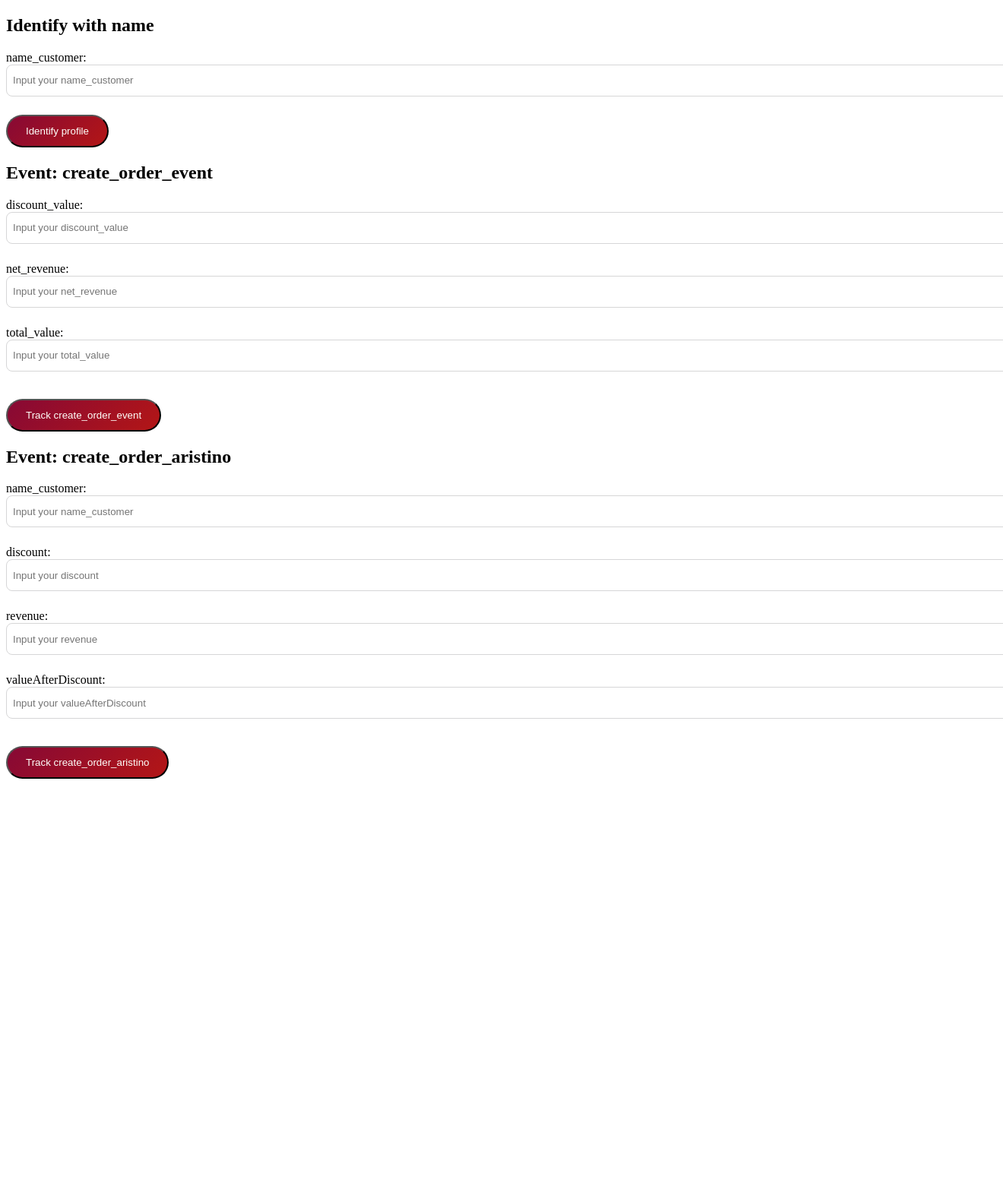
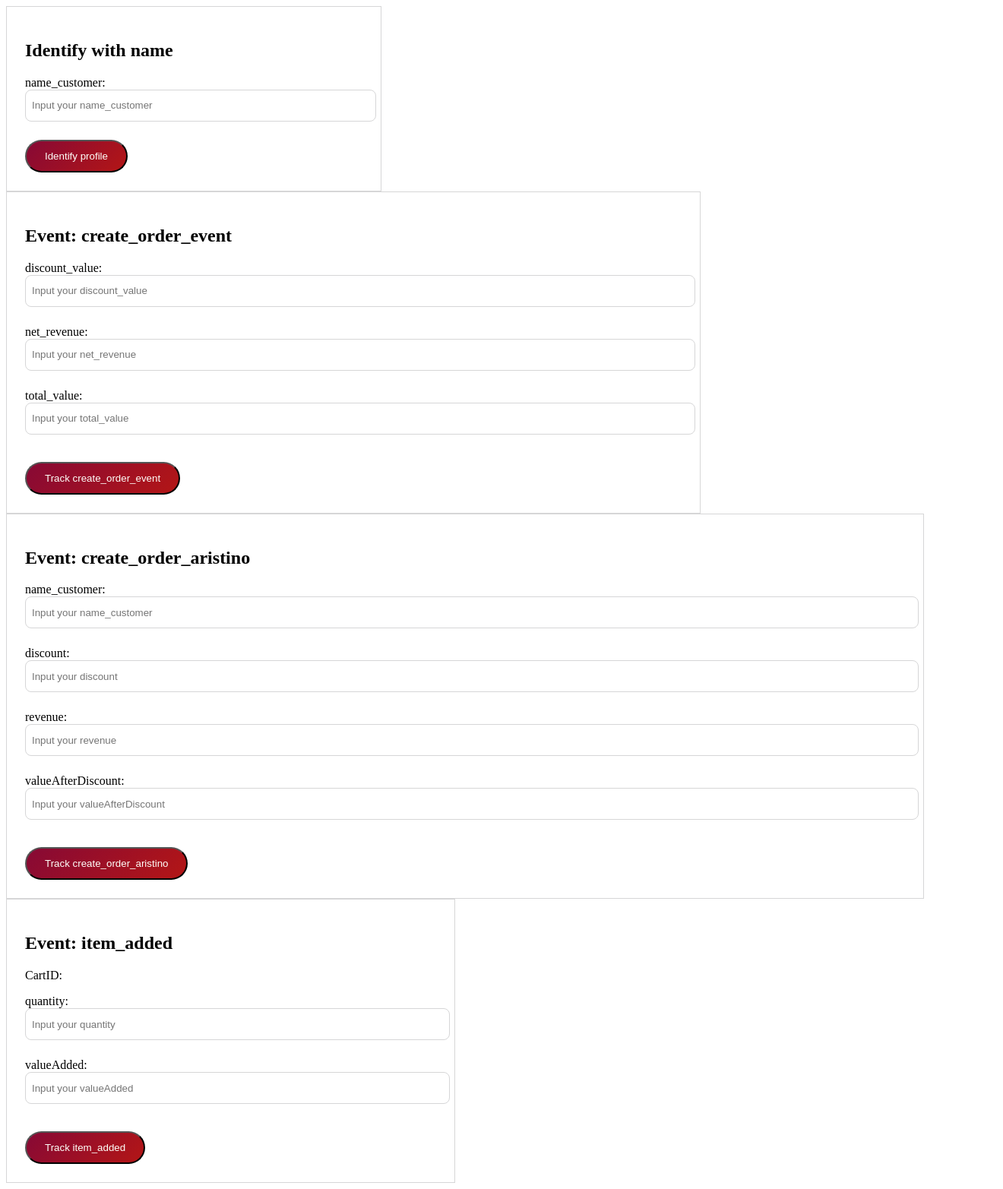
Before and after one commit to primedata-ai/prime-tools, a web app: file pages/track-event.html in a window 1320 px wide; the page is wider, and only the part inside the window is pictured. Shown: that part at 76% size. Before the commit the page ends 1025 px from the top of that part, so only its background shows below. Run offline with its HTML, style and script files only (its server is not run), Linux system fonts and the light colour scheme; some libraries are stand-ins or nearby versions.

Commit message:
Add item_added function

```diff
--- a/pages/track-event.html
+++ b/pages/track-event.html
@@ -9,7 +9,7 @@
     <link rel="icon" href="https://dev.primedata.ai/primedata_logo.png"/>
     <script src="https://code.jquery.com/jquery-3.6.0.min.js"
             integrity="sha256-/xUj+3OJU5yExlq6GSYGSHk7tPXikynS7ogEvDej/m4=" crossorigin="anonymous"></script>
-
+    <script src="https://unpkg.com/uuid@latest/dist/umd/uuidv4.min.js"></script>
     <style>
         label {
             margin-top: 24px;
@@ -28,9 +28,23 @@
             cursor: pointer;
         }
 
+        .container {
+            display: flex;
+            flex-wrap: wrap;
+
+        }
+
+        section {
+            padding: 24px;
+            border: 1px solid #d6d6d7;
+        }
+
     </style>
 </head>
 <body>
+
+<div class="container">
+
 
     <section>
         <div>
@@ -100,6 +114,30 @@
             </button>
         </div>
     </section>
+
+    <section>
+        <div>
+            <h1>Event: item_added</h1>
+
+            <div>CartID: <p  id="cartID"></p></div>
+
+            <label for="quantity">quantity:</label>
+            <input type="text" id="quantity" name="quantity" placeholder="Input your quantity"
+                   style="height: 40px; width: 100%; border-radius: 8px; padding: 0 8px; border: 1px solid #d6d6d7">
+
+
+            <label for="valueAdded">valueAdded:</label>
+            <input type="number" id="valueAdded" name="valueAdded" placeholder="Input your valueAdded"
+                   style="height: 40px; width: 100%; border-radius: 8px; padding: 0 8px; border: 1px solid #d6d6d7">
+
+
+            <div style="padding-top: 12px;"></div>
+            <button id="cdp_analytic_track_item_added" class="has-text-color has-background btn">
+                Track item_added
+            </button>
+        </div>
+    </section>
+</div>
 
 </body>
 <script>
@@ -219,7 +257,9 @@
       }
 
       function trackCreateOrderAristinoEvent() {
-
+        $(`#cdp_analytic_identify_profile`).on("click", async function (event) {
+          event.stopPropagation();
+          event.stopImmediatePropagation();
 
           let discountValueNode = document.getElementById("discount");
           let discountValue = discountValueNode.value || "";
@@ -255,11 +295,53 @@
             alert("Click button track event: create_order => có hoạt động rồi");
           }
 
+        })
+      }
+
+
+      let cartId = uuidv4();
+      document.getElementById("cartID").textContent = cartId
+
+      function trackItemAddEvent() {
+        $(`#cdp_analytic_track_item_added`).on("click", async function (event) {
+          event.stopPropagation();
+          event.stopImmediatePropagation();
+
+          let quantityNode = document.getElementById("quantity");
+          let quantity = quantityNode.value || "";
+
+          let valueAddedNode = document.getElementById("valueAdded");
+          let valueAdded = valueAddedNode.value || "";
+
+          if (quantity && valueAdded) {
+            console.log("Click button track event: ", "item_added", {
+              "properties": {
+                "quantity": Number(quantity),
+                "cartID": cartId,
+                "valueAdded": Number(valueAdded),
+              }
+            });
+
+            follower.track("item_added", {
+              "properties": {
+                "properties": {
+                  "quantity": Number(quantity),
+                  "cartID": cartId,
+                  "valueAdded": Number(valueAdded),
+                }
+              }
+            });
+
+            alert("Click button track event: item_added => có hoạt động rồi");
+          }
+        })
+
 
       }
 
       trackCreateOrderAristinoEvent();
       trackCreateOrderEvent();
+      trackItemAddEvent();
 
       $(`#cdp_analytic_identify_profile`).on("click", async function (event) {
         event.stopPropagation();
```
Lines whose indentation alone changed are shown as unchanged.
